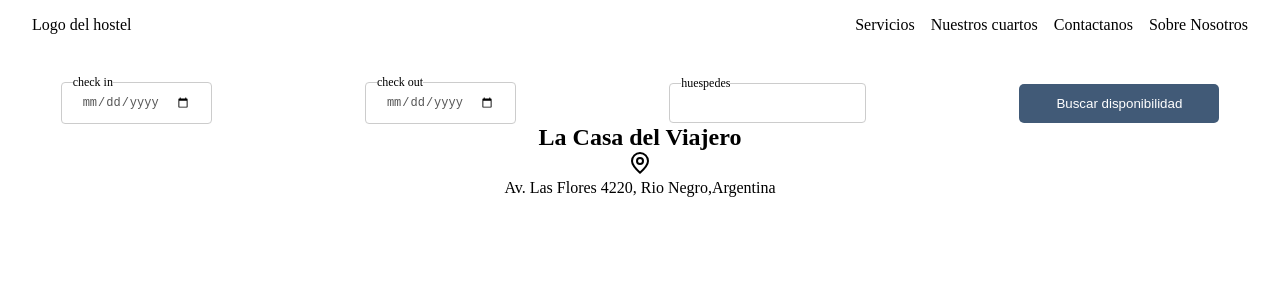
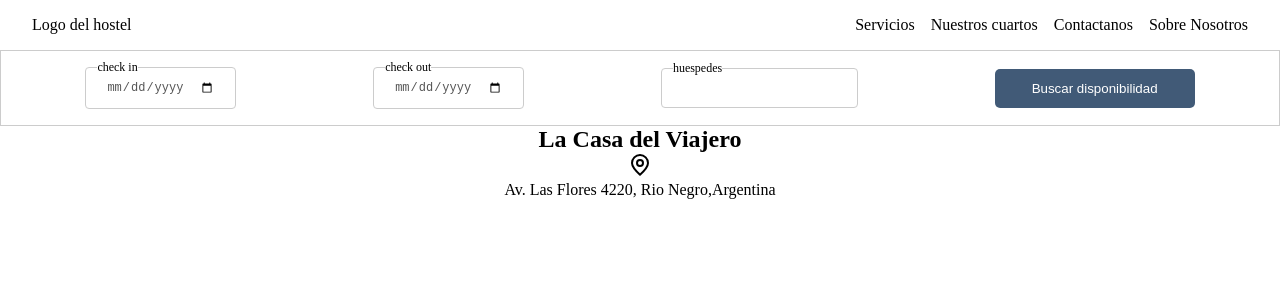
Before and after one commit to tomason182/la-casa-del-viajero-website, a React (Vite) app: page /searchresult in a window 1280 px wide. Shown: the top 300 px of the page. Built offline with nearby package versions, Linux system fonts and the light colour scheme.

Commit message:
fix: reservation from padding and margin

```diff
--- a/src/components/Forms/AvailabilityForm.module.css
+++ b/src/components/Forms/AvailabilityForm.module.css
@@ -4,7 +4,6 @@ form {
   align-items: center;
   gap: 2rem;
   width: 100%;
-  margin-top: 2rem;
   position: relative;
 }
 
--- a/src/pages/Home/Home.module.css
+++ b/src/pages/Home/Home.module.css
@@ -20,6 +20,10 @@
   max-width: 900px;
   max-height: 150px;
   background-color: #fff;
+}
+
+.bookingContent h2 {
+  margin-bottom: 1.25rem;
 }
 
 .about {
--- a/src/pages/SearchResult/SearchResult.module.css
+++ b/src/pages/SearchResult/SearchResult.module.css
@@ -0,0 +1,5 @@
+.searchContainer {
+  border: 1px solid #ccc;
+  padding: 1rem 2rem;
+  box-shadow: 2px 2px 2px 2px rgba(red, green, blue, alpha);
+}
```
